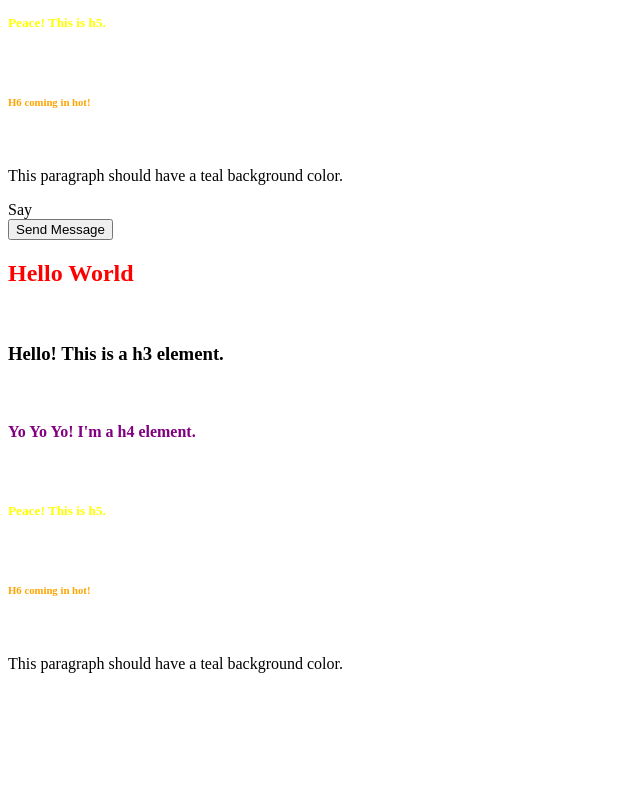
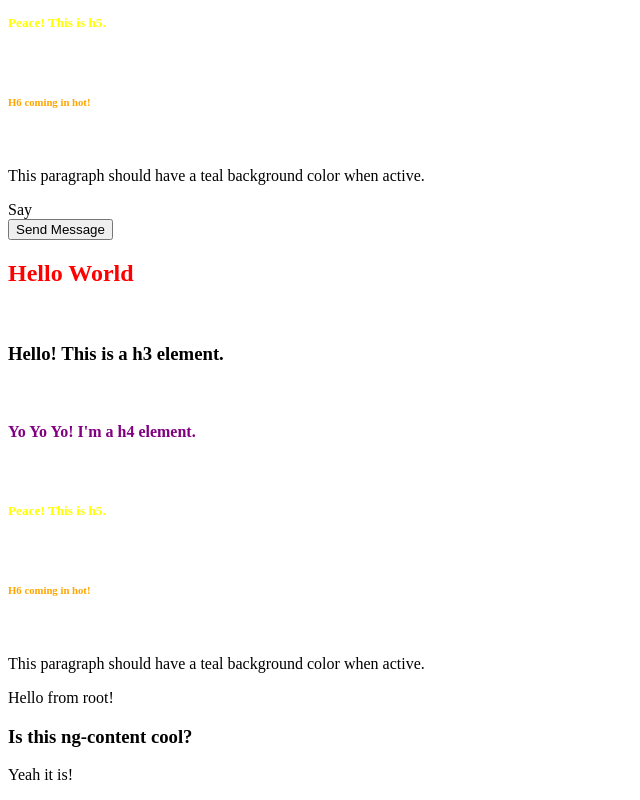
Before and after one commit to LBoalich/angular-video-series, an Angular app: page / in a window 1280 px wide. Shown: the part 439-1239 px from the top of the page, without its empty margins (0-640 px from the left). Before the commit the page ends 1128 px from the top, so only its background shows below. Built offline with nearby package versions, Linux system fonts and the light colour scheme.

Commit message:
Use ng-content to inject HTML in child from app

```diff
--- a/src/app/app.component.html
+++ b/src/app/app.component.html
@@ -13,5 +13,9 @@ Result is : {{1+1}}
 <app-parent></app-parent>
 
 <div class="theme-light">
-<app-child class="active"></app-child>
+<app-child class="active">
+    <p hello>Hello from root!</p>
+    <h3 question>Is this ng-content cool?</h3>
+    <p answer>Yeah it is!</p>
+</app-child>
 </div>
--- a/src/app/child/child.component.html
+++ b/src/app/child/child.component.html
@@ -27,4 +27,8 @@ Say {{childMessage}}
 <h6>H6 coming in hot!</h6>
 <br>
 
-<p>This paragraph should have a teal background color.</p>
+<p>This paragraph should have a teal background color when active.</p>
+
+<ng-content [hello]></ng-content>
+<ng-content [question]></ng-content>
+<ng-content [answer]></ng-content>
```
